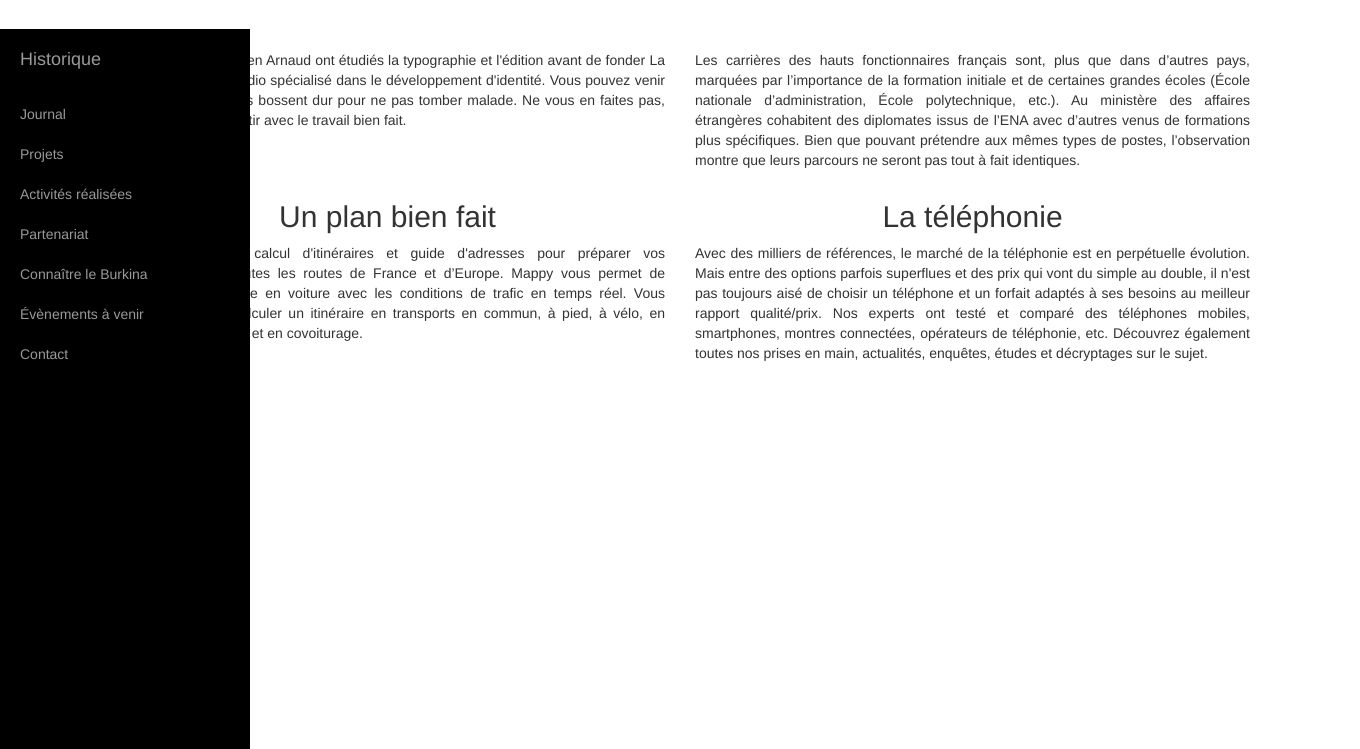
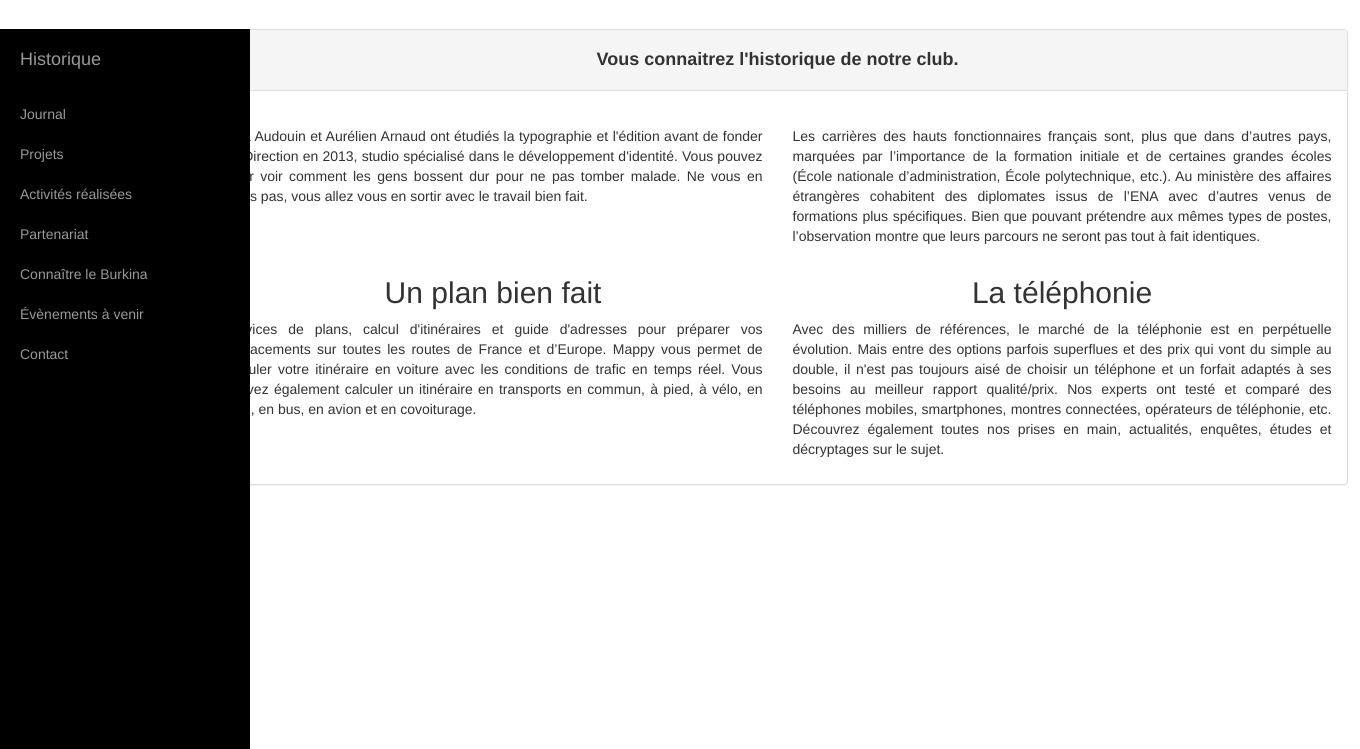
Before and after one commit to gyerbanga/loginslim, a PHP site: template resources/views/sidebar/historique.twig in a window 1360 px wide. Shown: the part 51-800 px from the top of the page. Run offline with PHP 8.4, Linux system fonts and the light colour scheme; the template is opened without the code that fills it, so the values that code supplies are empty; some libraries are stand-ins or nearby versions.

Commit message:
resources views : restructuration de la page historique

```diff
--- a/resources/views/sidebar/historique.twig
+++ b/resources/views/sidebar/historique.twig
@@ -1,17 +1,13 @@
 {% extends 'templates/app.twig' %}
 
 {% block content %}
+    <div class="row">
+       <div class="col-md-12 col-md-offset-1">
+        <div class="panel panel-default">
+            <div class="panel-heading text-center"><h4><strong> Vous connaitrez l'historique de notre club.</strong></h4></div>
 
-<!-- BEGIN PAGE CONTAINER -->
-	{# <div class="header"> #}
-		{# <div class="container"> #}
-        <div class="navbar-header">
+        <div class="panel-body">
 
-		<div class="row">
-			<div class="col-md-12 text-center margin-top-40 margin-bottom-20">
-				{# Vous connaitrez l'historique de notre club. #}
-			</div>
-		</div>
 			<!-- BEGIN SIDEBAR & CONTENT -->
 			<div class="row">
 
```
